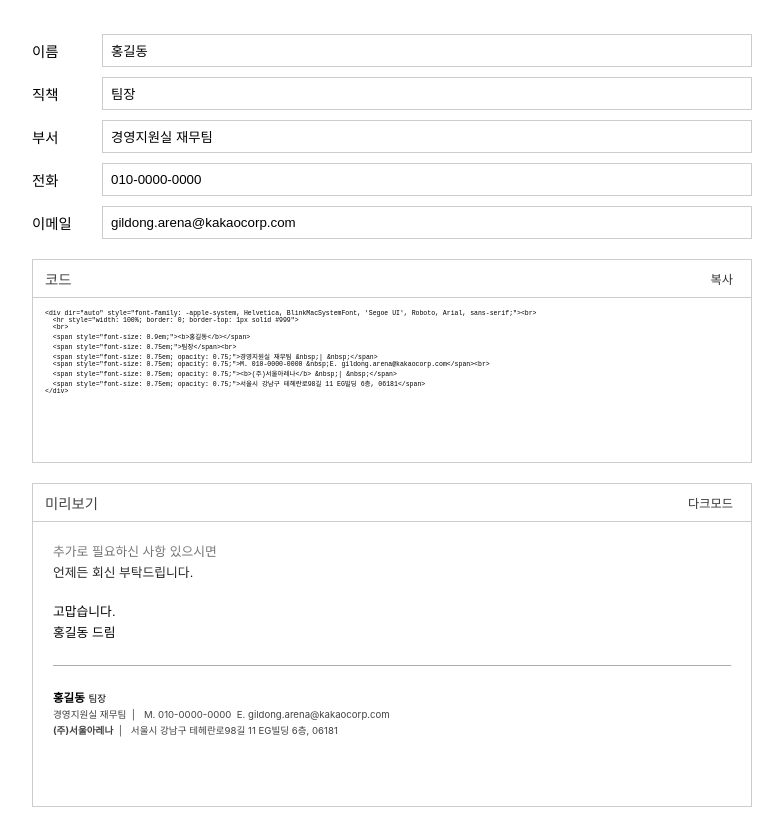
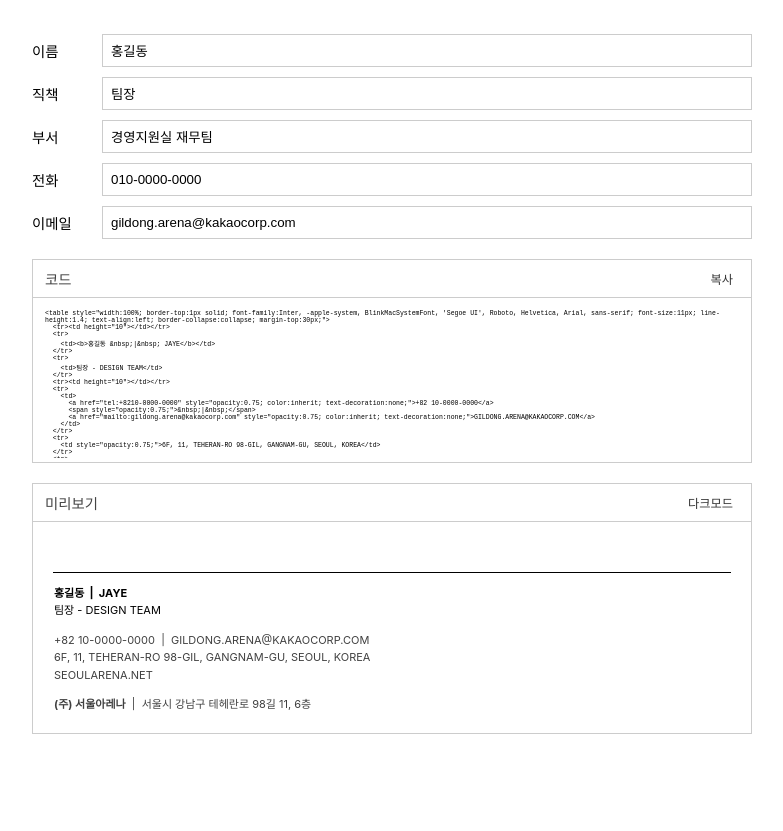
Before and after one commit to jinsansung/signature, a plain HTML site: page index.html in a window 1280 px wide. Shown: the whole page, without its empty margins (248-1031 px from the left). After the commit the page ends 800 px from the top, so only its background shows below. Drawn offline with Linux system fonts and the light colour scheme.

Commit message:
Update index.html

```diff
--- a/index.html
+++ b/index.html
@@ -152,7 +152,7 @@
     <button class="mode-btn" onclick="toggleMode()">다크모드</button>
   </div>
   <div id="signaturePreview">
-  </div></div>
+  </div>
 </div>
 
 <script>
@@ -171,41 +171,41 @@ function generateSignature() {
   const phone = document.getElementById("phone").value || "010-0000-0000";
   const email = document.getElementById("email").value || "gildong.arena@kakaocorp.com";
 
+  const phoneInternational = "+82 " + phone.replace(/^010-/, "10-");
+
   const html = `
-<div dir="auto" style="font-family: -apple-system, Helvetica, BlinkMacSystemFont, 'Segoe UI', Roboto, Arial, sans-serif;"><br>
-  <hr style="width: 100%; border: 0; border-top: 1px solid #999">
-  <br>
-  <span style="font-size: 0.9em;"><b>${name}</b></span>
-  <span style="font-size: 0.75em;">${title}</span><br>
-  <span style="font-size: 0.75em; opacity: 0.75;">${department} &nbsp;| &nbsp;</span>
-  <span style="font-size: 0.75em; opacity: 0.75;">M. ${phone} &nbsp;E. ${email}</span><br>
-  <span style="font-size: 0.75em; opacity: 0.75;"><b>(주)서울아레나</b> &nbsp;| &nbsp;</span>
-  <span style="font-size: 0.75em; opacity: 0.75;">서울시 강남구 테헤란로98길 11 EG빌딩 6층, 06181</span>
-</div>`.trim();
-
-  const previewMessage = `
-
-    <div style="transform: scale(0.8); transform-origin: top left; width: calc(100% / 0.8); display: inline-block;">
-<div style="
-  font-size: 1em;
-  line-height: 1.6;
-  margin-bottom: 24px;
-  -webkit-mask-image: linear-gradient(to bottom, rgba(0,0,0,0.4), rgba(0,0,0,1));
-  mask-image: linear-gradient(to bottom, rgba(0,0,0,0.4), rgba(0,0,0,1));
-  -webkit-mask-size: 100% 100%;
-  mask-size: 100% 100%;
-  -webkit-mask-repeat: no-repeat;
-  mask-repeat: no-repeat;
-">
-  추가로 필요하신 사항 있으시면<br>
-  언제든 회신 부탁드립니다.<br>
-</div>
-<div style="font-size: 1em; line-height: 1.6; font-weight: 500;">고맙습니다.<br>
-  ${name} 드림
-</div>`;
+<table style="width:100%; border-top:1px solid; font-family:Inter, -apple-system, BlinkMacSystemFont, 'Segoe UI', Roboto, Helvetica, Arial, sans-serif; font-size:11px; line-height:1.4; text-align:left; border-collapse:collapse; margin-top:30px;">
+  <tr><td height="10"></td></tr>
+  <tr>
+    <td><b>${name} &nbsp;|&nbsp; JAYE</b></td>
+  </tr>
+  <tr>
+    <td>${title} - DESIGN TEAM</td>
+  </tr>
+  <tr><td height="10"></td></tr>
+  <tr>
+    <td>
+      <a href="tel:${phoneInternational.replace(/ /g, '')}" style="opacity:0.75; color:inherit; text-decoration:none;">${phoneInternational}</a>
+      <span style="opacity:0.75;">&nbsp;|&nbsp;</span>
+      <a href="mailto:${email}" style="opacity:0.75; color:inherit; text-decoration:none;">${email.toUpperCase()}</a>
+    </td>
+  </tr>
+  <tr>
+    <td style="opacity:0.75;">6F, 11, TEHERAN-RO 98-GIL, GANGNAM-GU, SEOUL, KOREA</td>
+  </tr>
+  <tr>
+    <td>
+      <a href="https://seoularena.net" style="opacity:0.75; color:inherit; text-decoration:none;">SEOULARENA.NET</a>
+    </td>
+  </tr>
+  <tr><td height="10"></td></tr>
+  <tr>
+    <td style="opacity:0.75;"><b>(주) 서울아레나</b> &nbsp;|&nbsp; 서울시 강남구 테헤란로 98길 11, 6층</td>
+  </tr>
+</table>`.trim();
 
   document.getElementById("signatureOutput").value = html;
-  document.getElementById("signaturePreview").innerHTML = previewMessage + html;
+  document.getElementById("signaturePreview").innerHTML = html;
 }
 
 function copyToClipboard(button) {
```
